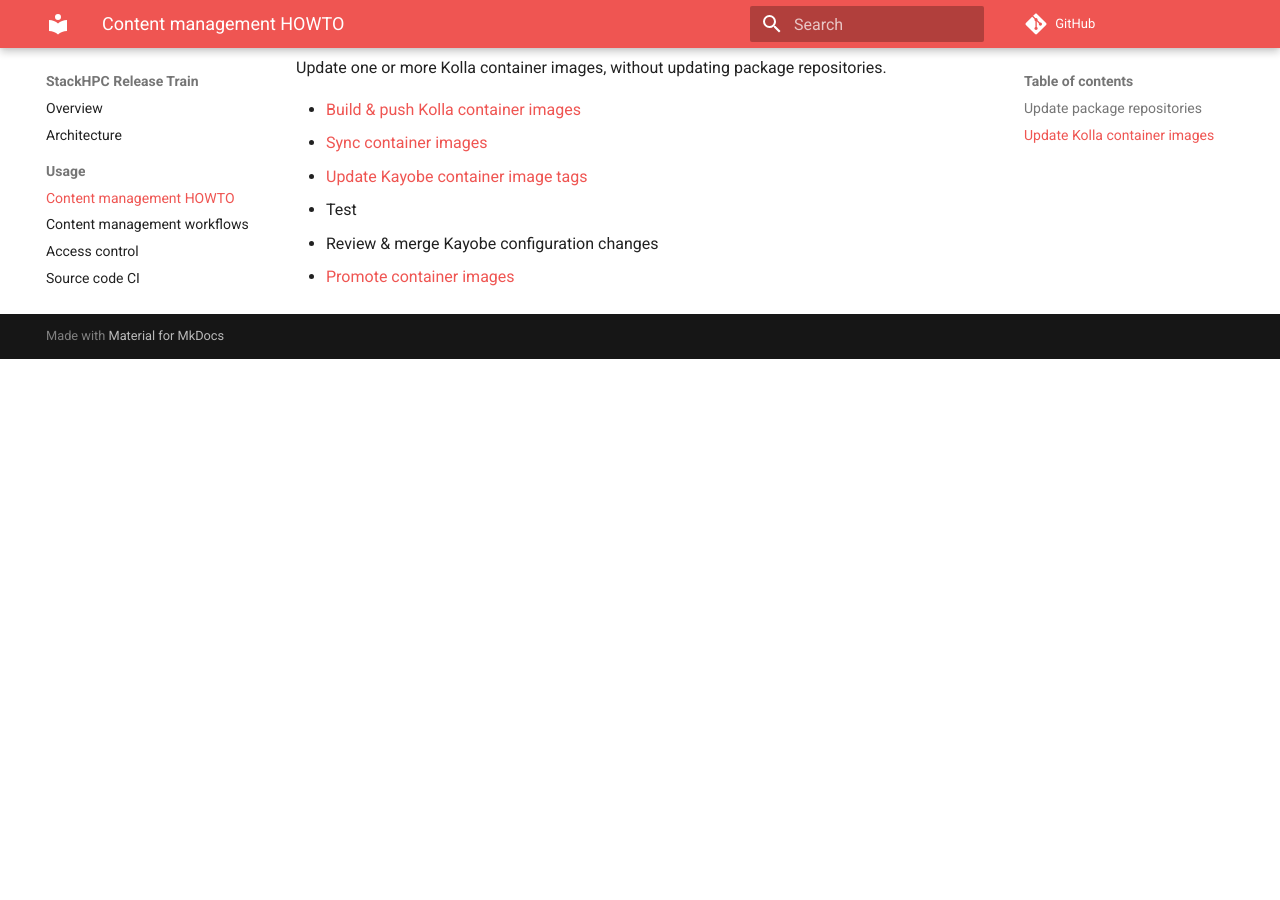
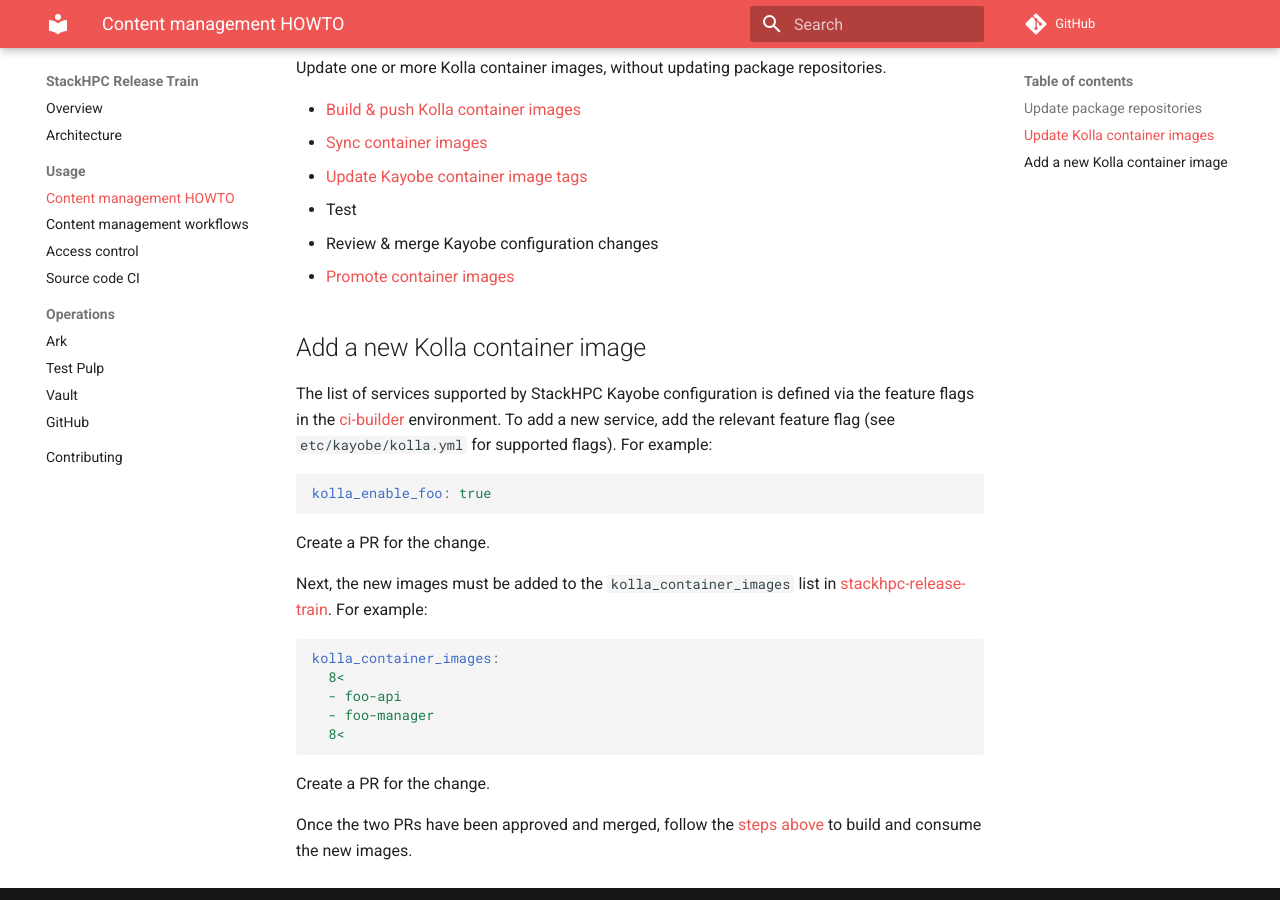
Before and after one commit to stackhpc/stackhpc-release-train, an MkDocs documentation site: the page built from docs/usage/content-howto.md, in a window 1280 px wide and 900 px high, scrolled down 745 px. Built offline with MkDocs 1.6.1 and Material for MkDocs 9.7.7, drawn with Linux system fonts in a browser that asks for light colours; comment, search, counter and statistics services are not loaded; before the commit the page ends 1104 px from its top, so only the background shows below that.

Commit message:
docs: add content HOWTO for adding a new Kolla image

````diff
--- a/docs/usage/content-howto.md
+++ b/docs/usage/content-howto.md
@@ -27,3 +27,35 @@ Update one or more Kolla container images, without updating package repositories
 * Test
 * Review & merge Kayobe configuration changes
 * [Promote container images](content-workflows.md#promoting-container-images)
+
+## Add a new Kolla container image
+
+The list of services supported by StackHPC Kayobe configuration is defined via
+the feature flags in the
+[ci-builder](https://github.com/stackhpc/stackhpc-kayobe-config/blob/stackhpc/wallaby/etc/kayobe/environments/ci-builder/stackhpc-ci.yml)
+environment. To add a new service, add the relevant feature flag (see
+`etc/kayobe/kolla.yml` for supported flags). For example:
+
+```yaml
+kolla_enable_foo: true
+```
+
+Create a PR for the change.
+
+Next, the new images must be added to the `kolla_container_images` list in
+[stackhpc-release-train](
+https://github.com/stackhpc/stackhpc-release-train/blob/main/ansible/inventory/group_vars/all/kolla).
+For example:
+
+```yaml
+kolla_container_images:
+  8<
+  - foo-api
+  - foo-manager
+  8<
+```
+
+Create a PR for the change.
+
+Once the two PRs have been approved and merged, follow the [steps
+above](#update-kolla-container-images) to build and consume the new images.
````
